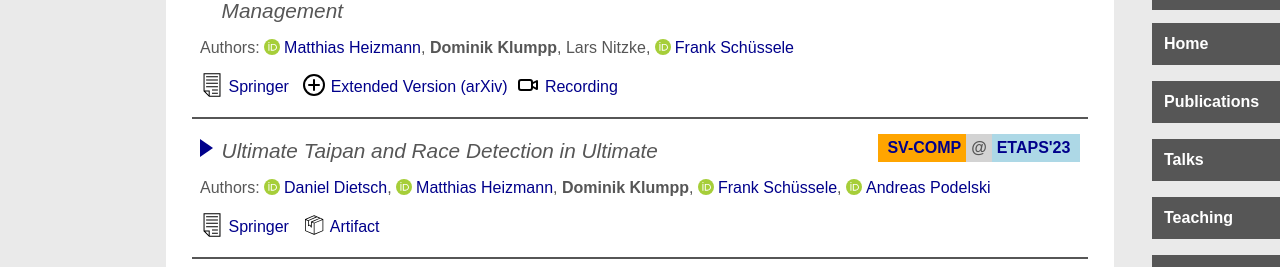
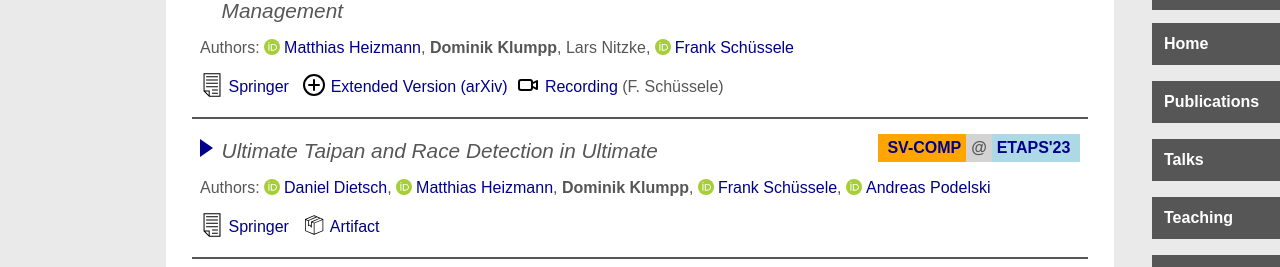
Before and after one commit to maul-esel/personal-website, a Jekyll site: the page built from publications.markdown, in a window 1280 px wide and 900 px high, scrolled down 1104 px. Shown: the part 182-449 px from the top of the window. Built offline with Jekyll 4.4.1, drawn with Linux system fonts in a browser that asks for light colours.

Commit message:
publications: identify presenter if different

```diff
--- a/_publications/vmcai24.markdown
+++ b/_publications/vmcai24.markdown
@@ -36,4 +36,5 @@ bibtex: |-
 
 talk:
   recording: https://www.youtube.com/watch?v=LXWYbgO0Wg8
+  speaker:   fschuessele
 ---
--- a/publications.markdown
+++ b/publications.markdown
@@ -82,12 +82,20 @@ lastmod_dependencies:
         <span class="pub-additional">
           <img alt="" class="pub-additional-icon" src="{{ '/images/slides.svg' | relative_url }}" />
           <a class="pub-slides" href="{{ talk.slides }}">Slides</a>
+          {% if talk.speaker -%}
+            {%- assign speaker = site.data.coauthors[talk.speaker] -%}
+            <span title="{{ speaker.firstname }} {{ speaker.lastname }}">({{speaker.firstname | split: '' | first}}. {{speaker.lastname}})</span>
+          {%- endif -%}
         </span>
       {%- endif -%}
       {%- if talk and talk.recording -%}
         <span class="pub-additional">
           <img alt="" class="pub-additional-icon" src="{{ '/images/video.svg' | relative_url }}" />
           <a class="pub-recording" href="{{ talk.recording }}">Recording</a>
+          {% if talk.speaker -%}
+            {%- assign speaker = site.data.coauthors[talk.speaker] -%}
+            <span title="{{ speaker.firstname }} {{ speaker.lastname }}">({{speaker.firstname | split: '' | first}}. {{speaker.lastname}})</span>
+          {%- endif -%}
         </span>
       {%- endif -%}
       {%- if pub.poster -%}
```
